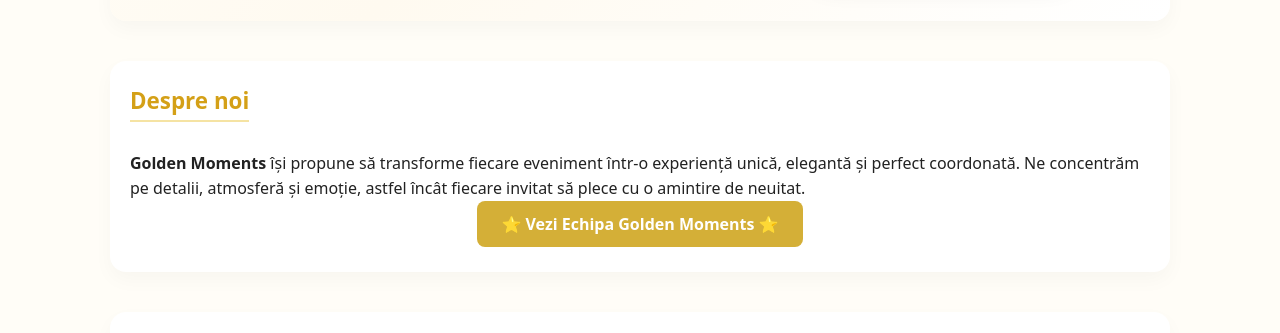
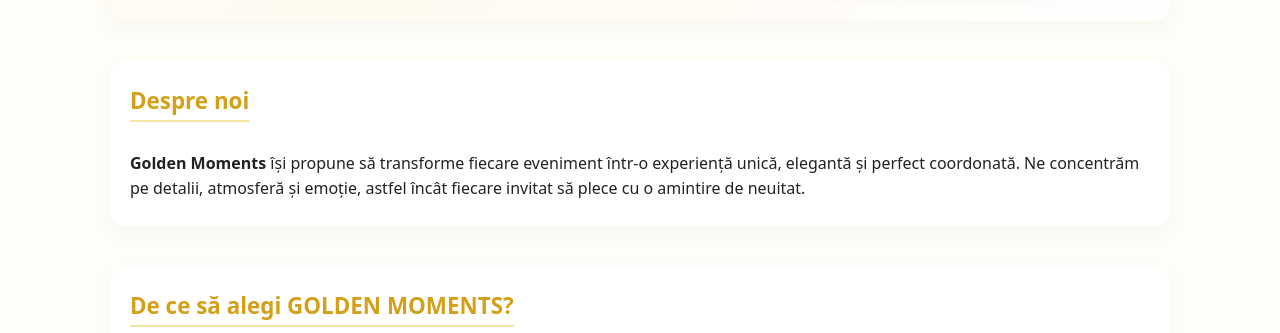
Before and after one commit to goldenmoments-fe/goldenmoments, a plain HTML site: page index.html in a window 1280 px wide. Shown: the part 432-765 px from the top of the page. Drawn offline with Linux system fonts and the light colour scheme.

Commit message:
Update index.html

```diff
--- a/index.html
+++ b/index.html
@@ -881,11 +881,6 @@
         eveniment într-o experiență unică, elegantă și perfect coordonată.
         Ne concentrăm pe detalii, atmosferă și emoție, astfel încât fiecare
         invitat să plece cu o amintire de neuitat.
-        <p align="center">
-  <a href="despre-echipa.md" style="background-color:#d4af37; color:white; padding:12px 24px; border-radius:8px; text-decoration:none; font-weight:bold;">
-    ⭐ Vezi Echipa Golden Moments ⭐
-  </a>
-</p>
       </p>
     </section>
 
```
